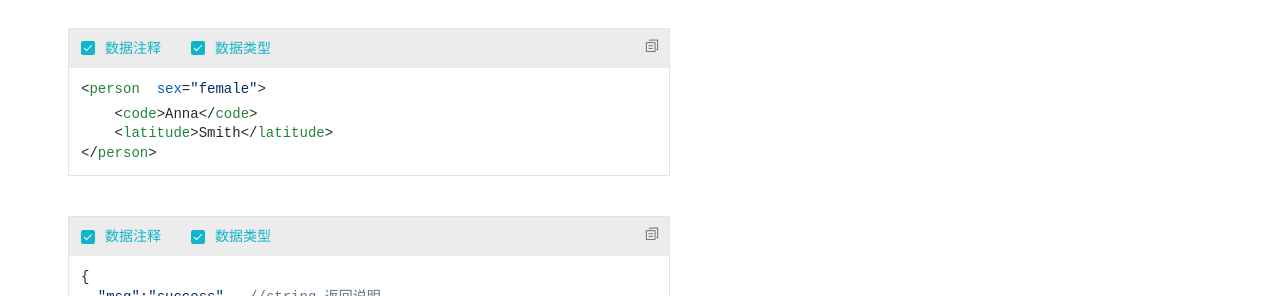
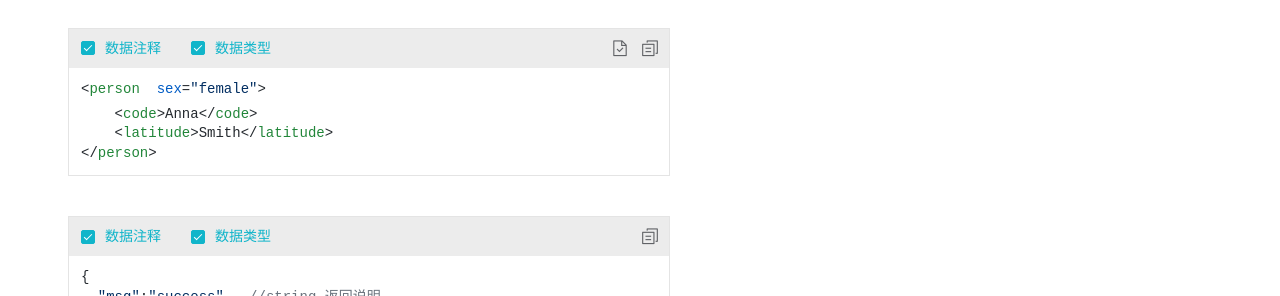
Before and after one commit to easyapi/easyapi-data-view, a Vue app: page / in a window 1280 px wide. Shown: the top 296 px of the page. Built offline with nearby package versions, Linux system fonts and the light colour scheme.

Commit message:
添加保存示例

```diff
--- a/example/App.vue
+++ b/example/App.vue
@@ -6,7 +6,10 @@
         :commentData="xmlCommentData"
         :type="xmlType"
         :size="fontSize"
+        :ifSave="ifSave"
+        :responses="responses"
         :id="'json'"
+        @updateResponses="updateResponses"
       ></easyapi-data-view>
     </div>
     <!-- <easyapi-data-view
@@ -35,8 +38,17 @@ export default {
   name: "app",
   data: function () {
     return {
+      ifSave: true,
       fontSize: "14px",
       jsonType: "json",
+      responses: [
+        {
+          name: "返回示例",
+        },
+        {
+          name: "返回示例789787878798",
+        },
+      ],
       jsonData:
         '{"msg":"success","code":200,"data":{"total":1,"user":{"name":"张三"},"service":{"name":"睡眠服务"},"rows":[{"total":2,"occupationIdsName":"导演,导演助理","pageSize":null,"title":"招募导演和导演助理！！！！_TEST3","ipDirectionName":"行业专业技能精英","cityName":null,"searchBeginTime":null,"ipDirection":940,"personalProfile":"北京中数聚力网络科技公司（ZSDMG Inc.）公司成立于2009年4月，是中国的一家专注于IP版权交易的创新型互联网文化企业，总部位于中国北京。\\n北京中数聚力公司的主要服务于数字版权资源内容的整合运营及渠道拓展，建立数字版权产品电子商务平台（版权界），为您提供电影、电视剧、电视栏目、动漫品牌、音乐、游戏、电子书、剧本等数字产品的版权授权、版权交易、新媒体营销、网络媒体推广、节目远程推送、新媒体广告等服务。海外推广发行、电视频道栏目运作，电视、网络媒体广告经营、央视文艺活动，影视动画节目创作、培训及资本运营为一体的集团产业化运作。\\n中数聚力与国内外200家以上影视机构、版权代理机构长期合作，涵盖50%以上的电视台同步热播新剧。版权授权合作包括视频网站、电视台、电信运营商、服装厂商、玩具厂商等超过400家合作企业。\\n在新媒体运营市场上，优酷-土豆网、搜狐视频、爱奇艺、腾讯视频、乐视网、PPTV、暴风影音、迅雷看看、风行网、56网、芒果TV等在内的20多家主流视频网站和新媒体播出平台，都与中数聚力公司建立了良好的合作关系。","failReason":null,"id":6,"userOccIdsName":null,"deliveryFlag":null,"contactsList":null,"address":null,"lowAmount":100,"updateTime":"2021-10-28 14:51:44","requirement":"专业导演和专业助手","searchEndTime":null,"userName":"lizm科技发展有限公司","pageCode":null,"vipUserId":3,"deliveryNum":null,"createTime":"2021-10-28 14:51:44","delStatus":0,"occupationIds":"955,956","endTime":"2021-10-10","interestLabelName":null,"highAmount":200,"status":2}]}}',
       jsonCommentData: [
@@ -442,6 +454,9 @@ export default {
     };
   },
   methods: {
+    updateResponses(name) {
+      console.log(name);
+    },
     big() {
       this.fontSize = "16px";
     },
--- a/package.json
+++ b/package.json
@@ -1,6 +1,6 @@
 {
   "name": "easyapi-data-view",
-  "version": "1.1.16",
+  "version": "1.1.17",
   "description": "EasyAPI（JSON、XML）注释显示组件",
   "author": "easyapi",
   "keywords": [
@@ -25,8 +25,7 @@
     "example": "rm -rf ./example/dist/*.js && rm -rf ./example/dist/*.html && webpack --progress --config webpack.config.js",
     "build": "webpack --progress --config webpack.build.js"
   },
-  "dependencies": {
-  },
+  "dependencies": {},
   "devDependencies": {
     "vue": "^2.6.14",
     "highlight.js": "^11.5.1",
--- a/src/DataView.vue
+++ b/src/DataView.vue
@@ -7,8 +7,42 @@
       <el-checkbox v-model="ifShowType" @change="response()">
         数据类型
       </el-checkbox>
+      <el-popover
+        popper-class="popover-save"
+        placement="bottom"
+        width="100"
+        trigger="click"
+      >
+        <div class="popover-list">
+          <div
+            class="popover-item"
+            v-for="(item, index) in responses"
+            :key="index"
+            @click="saveExample(item.name)"
+          >
+            {{ item.name }}
+          </div>
+        </div>
+        <el-tooltip
+          slot="reference"
+          class="item"
+          effect="dark"
+          content="保存"
+          placement="top"
+        >
+          <el-button
+            v-if="ifSave"
+            class="save"
+            icon="el-icon-document-checked"
+          ></el-button>
+        </el-tooltip>
+      </el-popover>
       <el-tooltip class="item" effect="dark" content="复制" placement="top">
-        <el-button icon="el-icon-document-copy" @click="copy"></el-button>
+        <el-button
+          class="copy"
+          icon="el-icon-document-copy"
+          @click="copy"
+        ></el-button>
       </el-tooltip>
     </div>
     <pre class="ea-data-view_viewport response" :id="id"></pre>
@@ -18,16 +52,18 @@
 <script>
 import hljs from "highlight.js";
 
-import {formatJson} from "./utils/json";
-import {formatXml} from "./utils/xml";
+import { formatJson } from "./utils/json";
+import { formatXml } from "./utils/xml";
 
 export default {
   name: "easyapi-data-view",
   props: [
     "commentData", //注释数据
     "responseData", //返回内容
+    "responses", //返回示例
     "type", //类型（json/xml）
     "fontSize", //字体大小
+    "ifSave",
     "id",
   ],
   data() {
@@ -54,6 +90,12 @@ export default {
     },
   },
   methods: {
+    /**
+     * 保存示例
+     */
+    saveExample(name) {
+      this.$emit("updateResponses", name);
+    },
     /**
      * 设置字体大小
      */
@@ -132,13 +174,24 @@ export default {
     padding: 10px 12px;
     background: #ececec;
 
-    .el-button {
+    .save {
+      padding: 0;
+      border: 0 solid #dcdfe6;
+      background-color: rgba(0, 0, 0, 0);
+      position: absolute;
+      right: 40px;
+      top: 10px;
+      font-size: 18px;
+    }
+
+    .copy {
       padding: 0;
       border: 0 solid #dcdfe6;
       background-color: rgba(0, 0, 0, 0);
       position: absolute;
       right: 10px;
       top: 10px;
+      font-size: 18px;
     }
   }
 
@@ -175,4 +228,21 @@ export default {
     }
   }
 }
+
+.popover-save {
+  padding: 5px !important;
+  .popover-item {
+    line-height: 35px;
+    cursor: pointer;
+    padding: 0 15px;
+    white-space: nowrap;
+    overflow: hidden;
+    text-overflow: ellipsis;
+
+    &:hover {
+      background: #f4f4f4;
+      border-radius: 5px;
+    }
+  }
+}
 </style>
```
Also changed, not shown: plugins/element-ui.js (+11 -1 lines), 1 other file (tests, documents, lock files or other folders).
